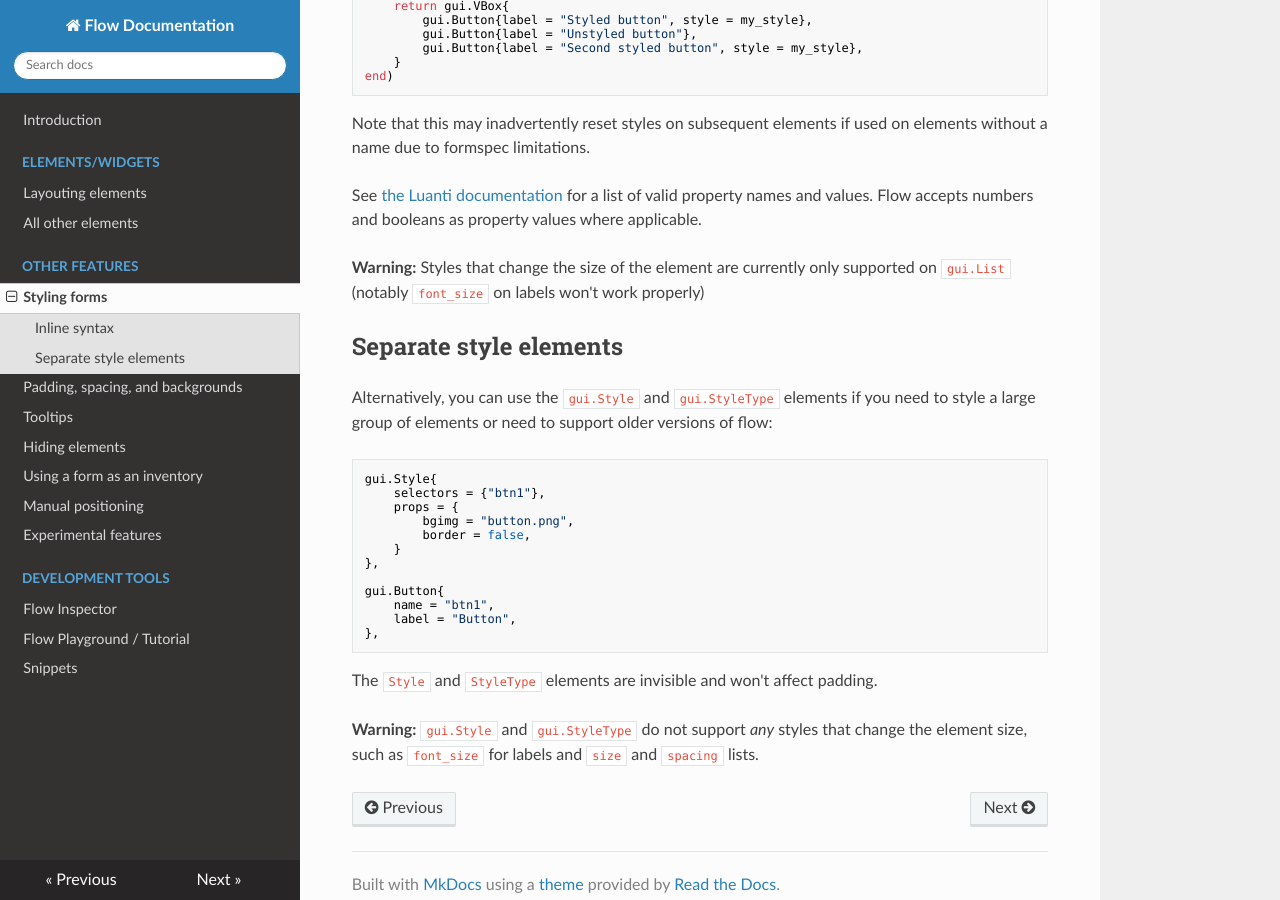
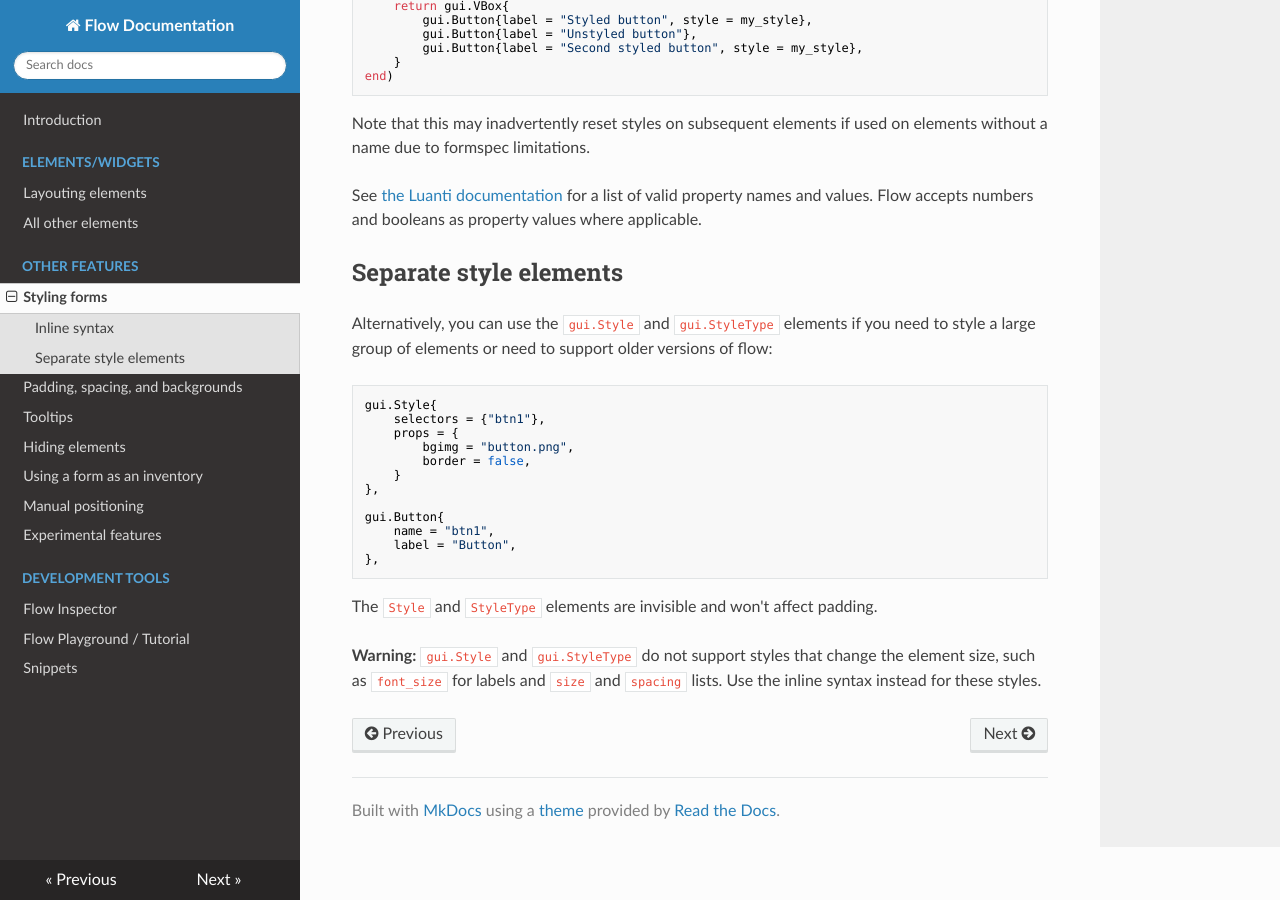
Before and after one commit to luk3yx/minetest-flow, an MkDocs documentation site: the page built from doc/styling.md, in a window 1280 px wide and 900 px high, scrolled down 690 px. Built offline with MkDocs 1.6.1, drawn with Linux system fonts in a browser that asks for light colours; nearby versions of some CDN libraries.

Commit message:
Support font_size for labels etc

```diff
--- a/doc/styling.md
+++ b/doc/styling.md
@@ -45,9 +45,6 @@ See [the Luanti documentation](https://api.luanti.org/formspec/#styling-formspec
 for a list of valid property names and values. Flow accepts numbers and
 booleans as property values where applicable.
 
-**Warning:** Styles that change the size of the element are currently only
-supported on `gui.List` (notably `font_size` on labels won't work properly)
-
 ## Separate style elements
 
 Alternatively, you can use the `gui.Style` and `gui.StyleType` elements if you
@@ -71,6 +68,6 @@ gui.Button{
 
 The `Style` and `StyleType` elements are invisible and won't affect padding.
 
-**Warning:** `gui.Style` and `gui.StyleType` do not support *any* styles that
-change the element size, such as `font_size` for labels and `size` and `spacing`
-lists.
+**Warning:** `gui.Style` and `gui.StyleType` do not support styles that change
+the element size, such as `font_size` for labels and `size` and `spacing`
+lists. Use the inline syntax instead for these styles.
```
Also changed, not shown: doc/layout-elements.md (+4 -0 lines), 3 other files.
